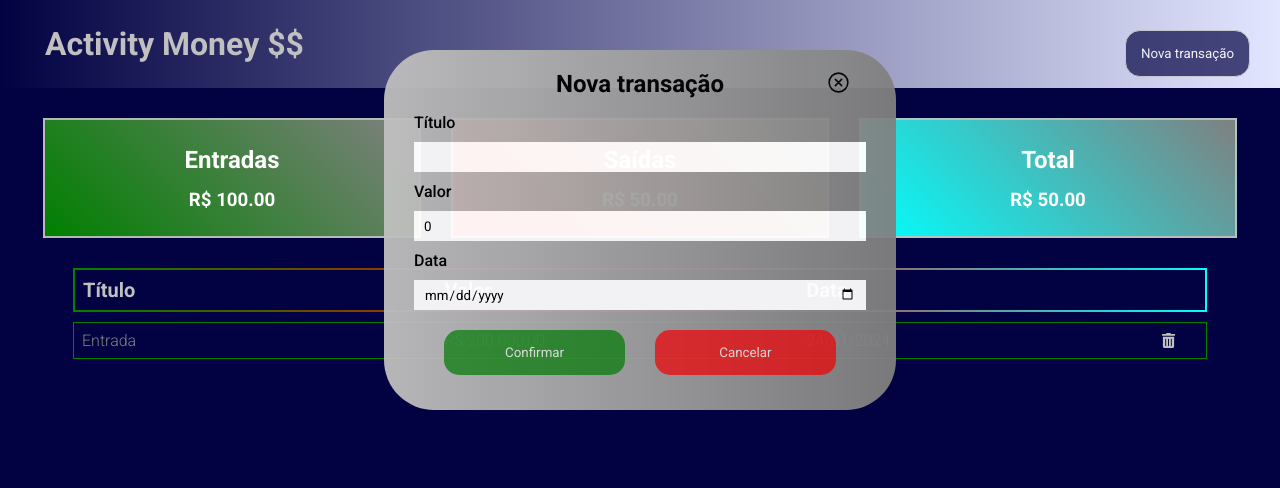
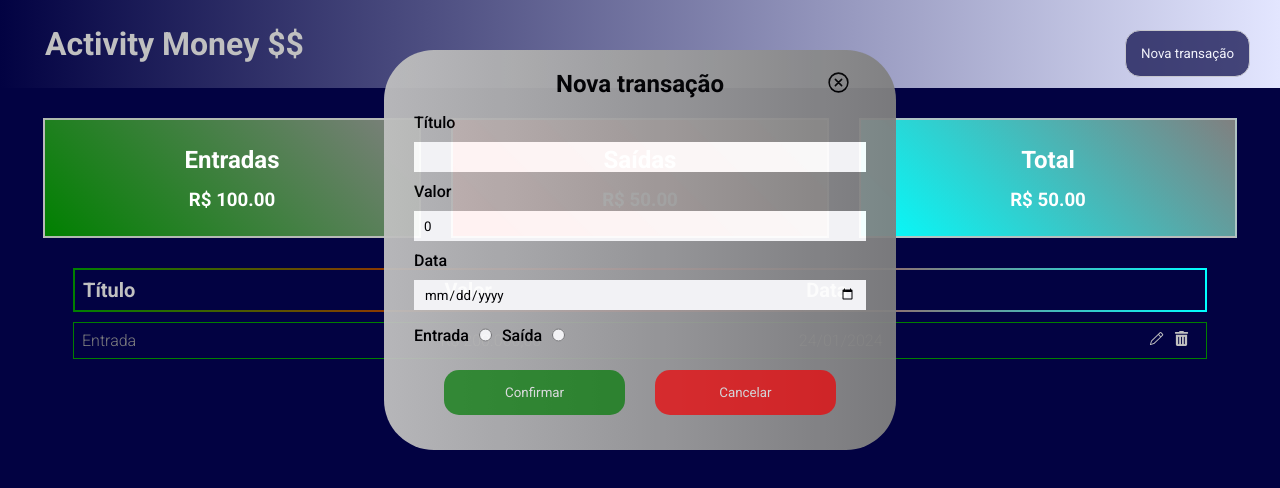
Before and after one commit to Rmdeaguiar/activity_money, a React (Create React App) app: page / in a window 1280 px wide. Both pictures are taken after a click on the button "Nova transação". Shown: the top 488 px of the page. Built offline with nearby package versions, Linux system fonts and the light colour scheme.

Commit message:
estrutura para componente modal para edição

```diff
--- a/src/components/ModalTransaction/index.tsx
+++ b/src/components/ModalTransaction/index.tsx
@@ -1,18 +1,19 @@
 import './styles.scss';
 import { Dispatch, SetStateAction } from 'react';
 import { IoCloseCircleOutline } from "react-icons/io5";
-import { FormEvent, useState } from 'react';
-
+import { FormEvent, ChangeEvent, useState } from 'react';
 
 type ModalProps = {
+  modalType:string
   modal: boolean,
   setModal: Dispatch<SetStateAction<boolean>>
 }
 
-function ModalTransaction({ modal, setModal }: ModalProps) {
+function ModalTransaction({ modalType, modal, setModal }: ModalProps) {
   const [title, setTitle] = useState('');
   const [amount, setAmount] = useState(0);
   const [date, setDate] = useState('');
+  const [selectedOption, setSelectedOption] = useState('');
 
   const handleTransaction = async (e: FormEvent) => {
     e.preventDefault();
@@ -22,11 +23,12 @@ function ModalTransaction({ modal, setModal }: ModalProps) {
     setTitle('');
     setAmount(0);
     setDate('');
+    setSelectedOption('');
   }
 
   return (
     <div className="container-modal">
-      <h2>Nova transação</h2>
+      <h2>{modalType}</h2>
       <div className='close-icon'>
         <IoCloseCircleOutline size={25} onClick={() => setModal(false)} />
       </div>
@@ -34,12 +36,18 @@ function ModalTransaction({ modal, setModal }: ModalProps) {
         <label htmlFor='title'>Título</label>
         <input name='title' type='text' value={title} onChange={(e) => setTitle(e.target.value)} />
         <label htmlFor='value'>Valor</label>
-        <input name='value' type='number' value={amount} onChange={(e) => setAmount(Number(e.target.value))}/>
+        <input name='value' type='number' value={amount} onChange={(e) => setAmount(Number(e.target.value))} />
         <label htmlFor='date'>Data</label>
         <input name='date' type='date' value={date} onChange={(e) => setDate(e.target.value)} />
+        <div className='form-check'>
+          <label htmlFor='type-income'>Entrada</label>
+          <input name='type-income' value='entrada' type='radio' checked={selectedOption === 'entrada'} onChange={(e)=>setSelectedOption(e.target.value)} />
+          <label htmlFor='type-income'>Saída</label>
+          <input name='type-income' value='saída' type='radio' checked={selectedOption === 'saída'} onChange={(e)=>setSelectedOption(e.target.value)} />
+        </div>
         <div className='form-buttons'>
           <button className='green-btn'>Confirmar</button>
-          <button type='button' className='red-btn' onClick={()=>handleClearForm()}>Cancelar</button>
+          <button type='button' className='red-btn' onClick={() => handleClearForm()}>Cancelar</button>
         </div>
       </form>
     </div>
--- a/src/components/ModalTransaction/styles.scss
+++ b/src/components/ModalTransaction/styles.scss
@@ -47,6 +47,12 @@
             border: none;
         }
 
+        .form-check {
+            display: flex;
+            gap: 10px;
+            align-items: center;
+        }
+
         .form-buttons{
             display: flex;
             justify-content: center;
--- a/src/components/TableCard/index.tsx
+++ b/src/components/TableCard/index.tsx
@@ -1,7 +1,12 @@
 import './styles.scss';
 import { FaTrashAlt } from "react-icons/fa";
+import { GoPencil } from "react-icons/go";
+import ModalTransaction from '../ModalTransaction';
+import { useState } from 'react';
 
 function TableCard() {
+
+  const [modal, setModal] = useState(false);
 
   return (
     <div className="table-card">
@@ -11,11 +16,25 @@ function TableCard() {
         <th>Data</th>
       </thead>
       <tbody className='main-table'>
-          <tr>Entrada</tr>
-          <tr>{(200000).toLocaleString('pt-BR', { style: 'currency', currency: 'BRL' })}</tr>
-          <tr>24/01/2024</tr>
-          <FaTrashAlt size={15} color='silver' cursor={'pointer'}/>
+        <tr>Entrada</tr>
+        <tr>{(200000).toLocaleString('pt-BR', { style: 'currency', currency: 'BRL' })}</tr>
+        <tr>24/01/2024</tr>
+        <div className='table-icons'>
+          <div className='table-icon'>
+            <GoPencil size={15} onClick={() => setModal(true)} />
+          </div>
+          <div className='table-icon'>
+            <FaTrashAlt size={15} />
+          </div>
+        </div>
       </tbody>
+      {modal &&
+        <ModalTransaction
+          modalType='Editar transação'
+          modal={modal}
+          setModal={setModal}
+        />
+      }
     </div>
   );
 }
--- a/src/components/TableCard/styles.scss
+++ b/src/components/TableCard/styles.scss
@@ -29,6 +29,7 @@
     .main-table {
 
         border: 1px solid green;
+        padding-right: 12px;
 
         tr {
             text-align: start;
@@ -38,5 +39,24 @@
             color: gray;
         }
 
+        .table-icons {
+            display: flex;
+            gap: 10px;
+        }
+
+        .table-icon {
+            color: silver;
+            cursor: pointer;
+
+            &:hover{
+                color: red;
+                transition: all 500ms;
+
+                &:first-child {
+                    color: aqua;
+                }
+            }
+        }
+
     }
 }
--- a/src/pages/home/index.tsx
+++ b/src/pages/home/index.tsx
@@ -29,6 +29,7 @@ function Home() {
       </div>
       {modal &&
         <ModalTransaction
+          modalType='Nova transação'
           modal={modal}
           setModal={setModal}
         />
```
